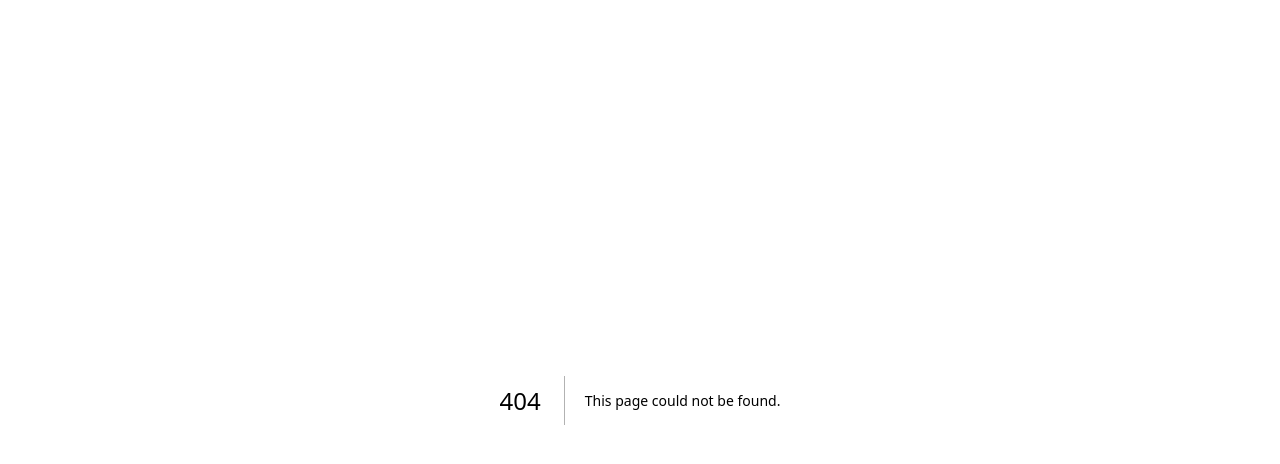
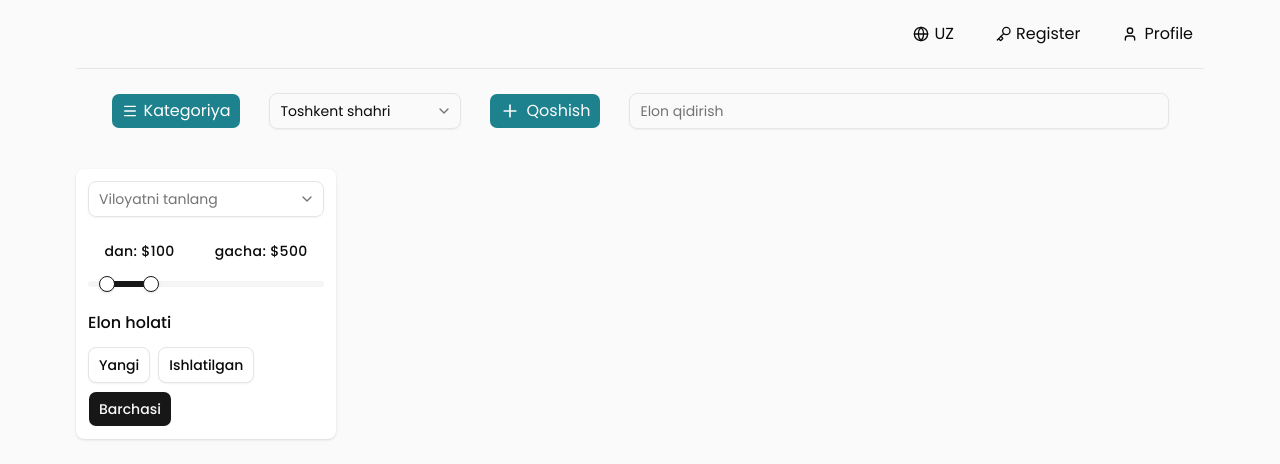
Before and after one commit to sultanov-dev/classifieds, a Next.js app: page /catalog in a window 1280 px wide. Before the commit this address had no page. Shown: the top 464 px of the page. Built offline with nearby package versions, Linux system fonts and the light colour scheme.

Commit message:
catalog page

```diff
--- /dev/null
+++ b/app/(public)/catalog/page.tsx
@@ -0,0 +1,24 @@
+import { CatalogFilter } from '@/components/pages/catalog/catolog.filter'
+import Container from '@/shared/container'
+
+type TSearchParams = Promise<{ region: string; category: string }>
+
+export default async function CatalogPage({
+	searchParams,
+}: {
+	searchParams: TSearchParams
+}) {
+	const resolvedSearchParams = await searchParams
+
+	console.log(resolvedSearchParams)
+
+	return (
+		<Container className="mt-10">
+			<div className="grid gap-6 lg:grid-cols-[260px_minmax(0,1fr)]">
+				<aside className="hidden lg:block">
+					<CatalogFilter region={resolvedSearchParams.region} />
+				</aside>
+			</div>
+		</Container>
+	)
+}
--- a/components/layout/header/category.menu.tsx
+++ b/components/layout/header/category.menu.tsx
@@ -14,6 +14,7 @@ import {
 	DropdownMenuSubTrigger,
 	DropdownMenuTrigger,
 } from '@/components/ui/dropdown-menu'
+import { publicPages } from '@/config/pages.config'
 import { categoryData } from '@/data/category.data'
 
 export default function CategoryMenu() {
@@ -23,13 +24,17 @@ export default function CategoryMenu() {
 				className="cursor-pointer bg-[#1D828E] text-white"
 				render={
 					<Button
-            className={'transition hover:text-[#1D828E] aria-expanded:text-[#1D828E]'}
+						className={
+							'transition hover:text-[#1D828E] aria-expanded:text-[#1D828E]'
+						}
 						variant={'ghost'}
 					/>
 				}
 			>
 				<MenuIcon className="size-4" />
-        <span className="hidden text-base font-normal capitalize md:block">Kategoriya</span>
+				<span className="hidden text-base font-normal capitalize md:block">
+					Kategoriya
+				</span>
 			</DropdownMenuTrigger>
 			<DropdownMenuContent className="w-3xs">
 				<DropdownMenuGroup>
@@ -44,7 +49,10 @@ export default function CategoryMenu() {
 								<DropdownMenuSubContent>
 									{category.category.map((item) => (
 										<DropdownMenuItem key={item.id}>
-                      <Link className="font-normal capitalize" href={item.slug}>
+											<Link
+												className="font-normal capitalize"
+												href={`${publicPages.CATALOG}?category=${item.slug}`}
+											>
 												{item.label}
 											</Link>
 										</DropdownMenuItem>
--- /dev/null
+++ b/components/pages/catalog/catalog.slider.tsx
@@ -0,0 +1,63 @@
+import { useEffect, useState } from 'react'
+
+import { Slider } from '@/components/ui/slider'
+import { useDebounce } from '@/hooks/useDebounce'
+
+interface IRangSlider {
+	min?: number
+	max: number
+	fromInitialValue?: number
+	toInitialValue?: number
+	onChangeFromValue: (value: number) => void
+	onChangeToValue: (value: number) => void
+}
+
+export function RangeSlider({
+	min = 0,
+	max,
+	onChangeFromValue,
+	onChangeToValue,
+	fromInitialValue = 0,
+	toInitialValue = max,
+}: IRangSlider) {
+	const [fromValue, setFromValue] = useState(fromInitialValue)
+	const [toValue, setToValue] = useState(toInitialValue)
+
+	const debouncedFromValue = useDebounce(fromValue, 500)
+	const debouncedToValue = useDebounce(toValue, 500)
+
+	// Обновляем значения с дебаунсом
+	useEffect(() => {
+		onChangeFromValue(debouncedFromValue)
+	}, [debouncedFromValue, onChangeFromValue])
+
+	useEffect(() => {
+		onChangeToValue(debouncedToValue)
+	}, [debouncedToValue, onChangeToValue])
+
+	return (
+		<div className="mt-5">
+			<div className="mb-4 flex items-center justify-center gap-6">
+				<span className="inline-bloc px-2 py-1 text-sm font-medium tracking-wide">
+					dan: ${fromInitialValue}
+				</span>
+				<span className="inline-block px-2 py-1 text-sm font-medium tracking-wide">
+					gacha: ${toInitialValue}
+				</span>
+			</div>
+
+			<Slider
+				step={5}
+				min={min}
+				max={max}
+				defaultValue={[fromInitialValue, toInitialValue]}
+				onValueChange={(value) => {
+					if (typeof value === 'object') {
+						setFromValue(value[0])
+						setToValue(value[1])
+					}
+				}}
+			/>
+		</div>
+	)
+}
--- /dev/null
+++ b/components/pages/catalog/catalog.status.tsx
@@ -0,0 +1,40 @@
+import { useState } from 'react'
+
+import { Button } from '@/components/ui/button'
+
+type TStatus = 'new' | 'used' | 'all'
+
+const filterButtons: { label: string; value: TStatus }[] = [
+	{
+		label: 'Yangi',
+		value: 'new',
+	},
+	{
+		label: 'Ishlatilgan',
+		value: 'used',
+	},
+	{
+		label: 'Barchasi',
+		value: 'all',
+	},
+]
+export function StatusSort() {
+	const [selectStatus, setSelectStatus] = useState<TStatus>('all')
+
+	return (
+		<div className="mt-6 w-full">
+			<h3 className="mb-3 text-base font-medium">Elon holati</h3>
+			<div className="flex flex-wrap items-center gap-2">
+				{filterButtons.map((btn) => (
+					<Button
+						variant={selectStatus === btn.value ? 'default' : 'outline'}
+						key={btn.value}
+						onClick={() => setSelectStatus(btn.value)}
+					>
+						{btn.label}
+					</Button>
+				))}
+			</div>
+		</div>
+	)
+}
--- /dev/null
+++ b/components/pages/catalog/catolog.filter.tsx
@@ -0,0 +1,26 @@
+'use client'
+
+import RegionSelect from '@/shared/region.select'
+
+import { RangeSlider } from './catalog.slider'
+import { StatusSort } from './catalog.status'
+
+export function CatalogFilter({ region }: { region: string }) {
+	return (
+		<div className="bg-background rounded-md p-3 shadow">
+			<RegionSelect
+				className="mb-5 w-full"
+				value={region}
+				onValueChange={(value) => console.log(value)}
+			/>
+			<RangeSlider
+				max={2000}
+				fromInitialValue={100}
+				toInitialValue={500}
+				onChangeFromValue={(value) => console.log(value)}
+				onChangeToValue={(value) => console.log(value)}
+			/>
+			<StatusSort />
+		</div>
+	)
+}
--- /dev/null
+++ b/components/ui/slider.tsx
@@ -0,0 +1,52 @@
+import { Slider as SliderPrimitive } from "@base-ui/react/slider"
+
+import { cn } from "@/lib/utils"
+
+function Slider({
+  className,
+  defaultValue,
+  value,
+  min = 0,
+  max = 100,
+  ...props
+}: SliderPrimitive.Root.Props) {
+  const _values = Array.isArray(value)
+    ? value
+    : Array.isArray(defaultValue)
+      ? defaultValue
+      : [min, max]
+
+  return (
+    <SliderPrimitive.Root
+      className={cn("data-horizontal:w-full data-vertical:h-full", className)}
+      data-slot="slider"
+      defaultValue={defaultValue}
+      value={value}
+      min={min}
+      max={max}
+      thumbAlignment="edge"
+      {...props}
+    >
+      <SliderPrimitive.Control className="relative flex w-full touch-none items-center select-none data-disabled:opacity-50 data-vertical:h-full data-vertical:min-h-40 data-vertical:w-auto data-vertical:flex-col">
+        <SliderPrimitive.Track
+          data-slot="slider-track"
+          className="relative grow overflow-hidden rounded-full bg-muted select-none data-horizontal:h-1.5 data-horizontal:w-full data-vertical:h-full data-vertical:w-1.5"
+        >
+          <SliderPrimitive.Indicator
+            data-slot="slider-range"
+            className="bg-primary select-none data-horizontal:h-full data-vertical:w-full"
+          />
+        </SliderPrimitive.Track>
+        {Array.from({ length: _values.length }, (_, index) => (
+          <SliderPrimitive.Thumb
+            data-slot="slider-thumb"
+            key={index}
+            className="block size-4 shrink-0 rounded-full border border-primary bg-white shadow-sm ring-ring/50 transition-[color,box-shadow] select-none hover:ring-4 focus-visible:ring-4 focus-visible:outline-hidden disabled:pointer-events-none disabled:opacity-50"
+          />
+        ))}
+      </SliderPrimitive.Control>
+    </SliderPrimitive.Root>
+  )
+}
+
+export { Slider }
--- a/config/pages.config.ts
+++ b/config/pages.config.ts
@@ -1,6 +1,6 @@
 class PublicPages {
 	HOME = '/'
-  CATEGORYF = '/category'
+	CATALOG = '/catalog'
 	PRODUCTS = '/products'
 }
 
--- a/data/product.data.ts
+++ b/data/product.data.ts
@@ -21,11 +21,13 @@ export interface IProduct {
 	attribute: TAttribute[]
 	desctiption: string
 	seller: TSeller
+	status: string
 }
 
 export const productData: IProduct[] = [
 	{
 		id: 1,
+		status: 'yangi',
 		category: 'car',
 		slug: 'byd-chazor-dmi120km-flagship-1',
 		images: ['/car.jpg', '/car2.jpeg'],
@@ -51,6 +53,7 @@ export const productData: IProduct[] = [
 	{
 		id: 2,
 		category: 'phone',
+		status: 'ishlatilgan',
 		images: ['/car2.jpeg', '/car.jpg'],
 		slug: 'iphone-15-promax-95-1',
 		title: 'Iphone 15 pro max 95%',
@@ -75,6 +78,7 @@ export const productData: IProduct[] = [
 	{
 		id: 3,
 		category: 'car',
+		status: 'ishlatilgan',
 		images: ['/car.jpg', '/car2.jpeg'],
 		slug: 'byd-chazor-dmi120km-flagship-2',
 		title: 'BYD Chazor DMI 120km Flagship Full pozitsiyasi',
@@ -99,6 +103,7 @@ export const productData: IProduct[] = [
 	{
 		id: 4,
 		category: 'phone',
+		status: 'yangi',
 		images: ['/car2.jpeg', '/car.jpg'],
 		slug: 'iphone-15-promax-95-2',
 		title: 'Iphone 15 pro max 95%',
--- /dev/null
+++ b/hooks/useDebounce.ts
@@ -0,0 +1,15 @@
+import { useEffect, useState } from 'react'
+
+export const useDebounce = <T>(value: T, delay: number) => {
+	const [debounce, setDebounce] = useState(value)
+
+	useEffect(() => {
+		const handler = setTimeout(() => {
+			setDebounce(value)
+		}, delay)
+
+		return () => clearTimeout(handler)
+	}, [value, delay])
+
+	return debounce
+}
--- a/shared/container.tsx
+++ b/shared/container.tsx
@@ -1,9 +1,22 @@
 import { ReactNode } from 'react'
 
-export default function Container({ children }: { children: ReactNode }) {
-  return (
-    <div className="mx-auto w-full px-3 sm:max-w-lg md:max-w-2xl lg:max-w-4xl xl:max-w-6xl 2xl:max-w-7xl">
-      {children}
-    </div>
-  )
+import { cn } from '@/lib/utils'
+
+export default function Container({
+	children,
+	className,
+}: {
+	children: ReactNode
+	className?: string
+}) {
+	return (
+		<div
+			className={cn(
+				'mx-auto w-full px-3 sm:max-w-lg md:max-w-2xl lg:max-w-4xl xl:max-w-6xl 2xl:max-w-7xl',
+				className,
+			)}
+		>
+			{children}
+		</div>
+	)
 }
--- a/shared/region.select.tsx
+++ b/shared/region.select.tsx
@@ -1,3 +1,6 @@
+import Link from 'next/link'
+import { usePathname } from 'next/navigation'
+
 import {
 	Select,
 	SelectContent,
@@ -6,31 +9,50 @@ import {
 	SelectTrigger,
 	SelectValue,
 } from '@/components/ui/select'
+import { publicPages } from '@/config/pages.config'
 import { regionData } from '@/data/region.data'
+import { cn } from '@/lib/utils'
 
 interface RegionSelectProps {
 	value: string
 	onValueChange: (value: string | null) => void
 	placeholder?: string
+	className?: string
 }
 
 export default function RegionSelect({
 	value,
 	onValueChange,
+	className,
 	placeholder = 'Viloyatni tanlang',
 }: RegionSelectProps) {
+	const pathname = usePathname()
+
 	return (
 		<Select items={regionData} value={value} onValueChange={onValueChange}>
-      <SelectTrigger className="w-48">
+			<SelectTrigger className={cn('w-48', className)}>
 				<SelectValue placeholder={placeholder} />
 			</SelectTrigger>
-      <SelectContent className="w-90" side="bottom" alignItemWithTrigger={false}>
+			<SelectContent
+				className="w-90"
+				side="bottom"
+				alignItemWithTrigger={false}
+			>
 				<SelectGroup>
-          {regionData.map((item) => (
+					{regionData.map((item) =>
+						pathname === '/catalog' || '/' ? (
+							<Link
+								href={`${publicPages.CATALOG}?region=${item.value}`}
+								key={item.value}
+							>
+								<SelectItem value={item.value}>{item.label}</SelectItem>
+							</Link>
+						) : (
 							<SelectItem key={item.value} value={item.value}>
 								{item.label}
 							</SelectItem>
-          ))}
+						),
+					)}
 				</SelectGroup>
 			</SelectContent>
 		</Select>
```
Lines whose indentation alone changed are shown as unchanged.
